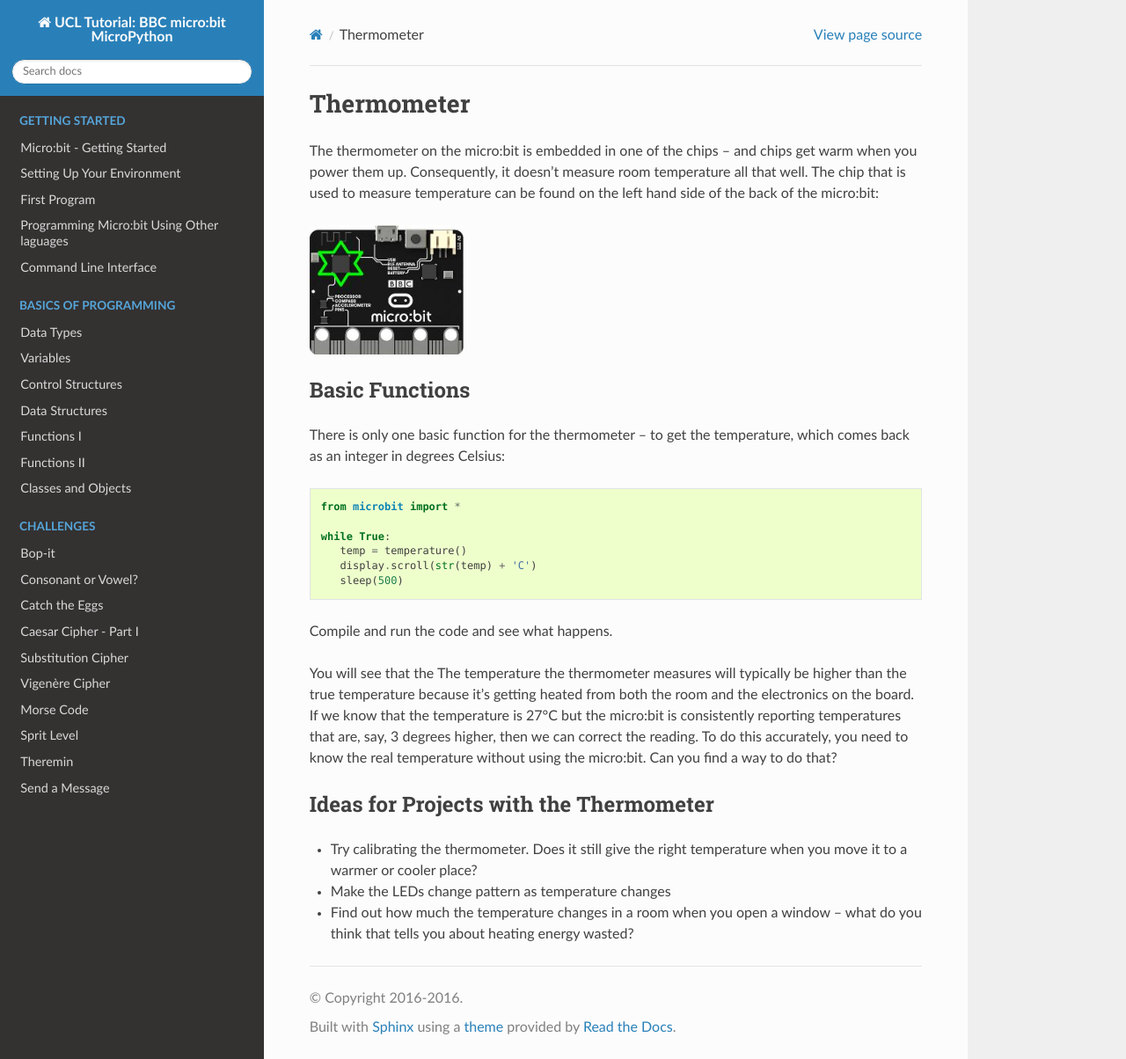
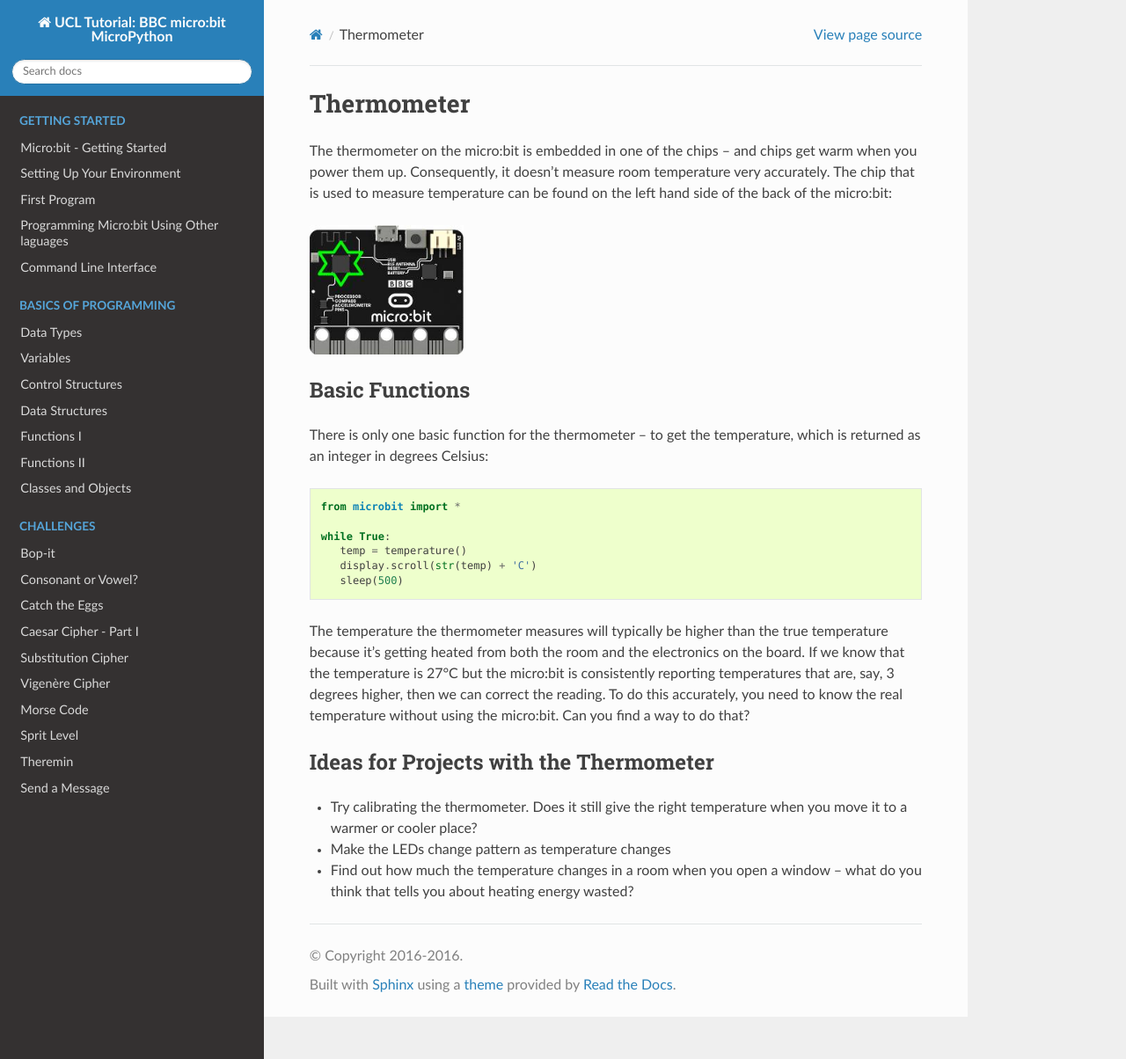
Before and after one commit to rharbird/microbit-challenges, a Sphinx documentation site: the page built from docs/source/features/thermometer.rst, in a window 1280 px wide and 1204 px high. Shown: the whole window at 88% size. Built offline with Sphinx 7.4.7 and the Read the Docs theme 2.0.0, drawn with Linux system fonts in a browser that asks for light colours; pages that are not in the unit, such as notebooks, are missing from menus.

Commit message:
Modify text

```diff
--- a/docs/source/features/thermometer.rst
+++ b/docs/source/features/thermometer.rst
@@ -3,7 +3,8 @@ Thermometer
 ***************
 .. py:module:: microbit
 
-The thermometer on the micro:bit is embedded in one of the chips – and chips get warm when you power them up. Consequently, it doesn’t measure room temperature all that well. The chip that is used to measure temperature can be found on the left hand side of the back of the micro:bit:
+The thermometer on the micro:bit is embedded in one of the chips – and chips get warm when you power them up. Consequently, it doesn’t measure room temperature very
+accurately. The chip that is used to measure temperature can be found on the left hand side of the back of the micro:bit:
 
 .. image:: assets/thermometer.jpg
    :scale: 80 %
@@ -11,7 +12,7 @@ The thermometer on the micro:bit is embedded in one of the chips – and chips g
 
 Basic Functions
 ================
-There is only one basic function for the thermometer – to get the temperature, which comes back as an integer in degrees Celsius::
+There is only one basic function for the thermometer – to get the temperature, which is returned as an integer in degrees Celsius::
 
    from microbit import *
 
@@ -20,11 +21,9 @@ There is only one basic function for the thermometer – to get the temperature,
       display.scroll(str(temp) + 'C')
       sleep(500)
 
-
-Compile and run the code and see what happens.
-
-You will see that the The temperature the thermometer measures will typically be higher than the true temperature because it’s getting heated from both the room and the electronics on the board.
-If we know that the temperature is 27°C but the micro:bit is consistently reporting temperatures that are, say, 3 degrees higher, then we can correct the reading. To do this accurately, you need to know the real temperature without using the micro:bit. Can you find a way to do that?
+The temperature the thermometer measures will typically be higher than the true temperature because it’s getting heated from both the room and the electronics on the board.
+If we know that the temperature is 27°C but the micro:bit is consistently reporting temperatures that are, say, 3 degrees higher, then we can correct the reading.
+To do this accurately, you need to know the real temperature without using the micro:bit. Can you find a way to do that?
 
 Ideas for Projects with the Thermometer
 =======================================
```
Also changed, not shown: docs/source/features/compass.rst (+8 -12 lines).
